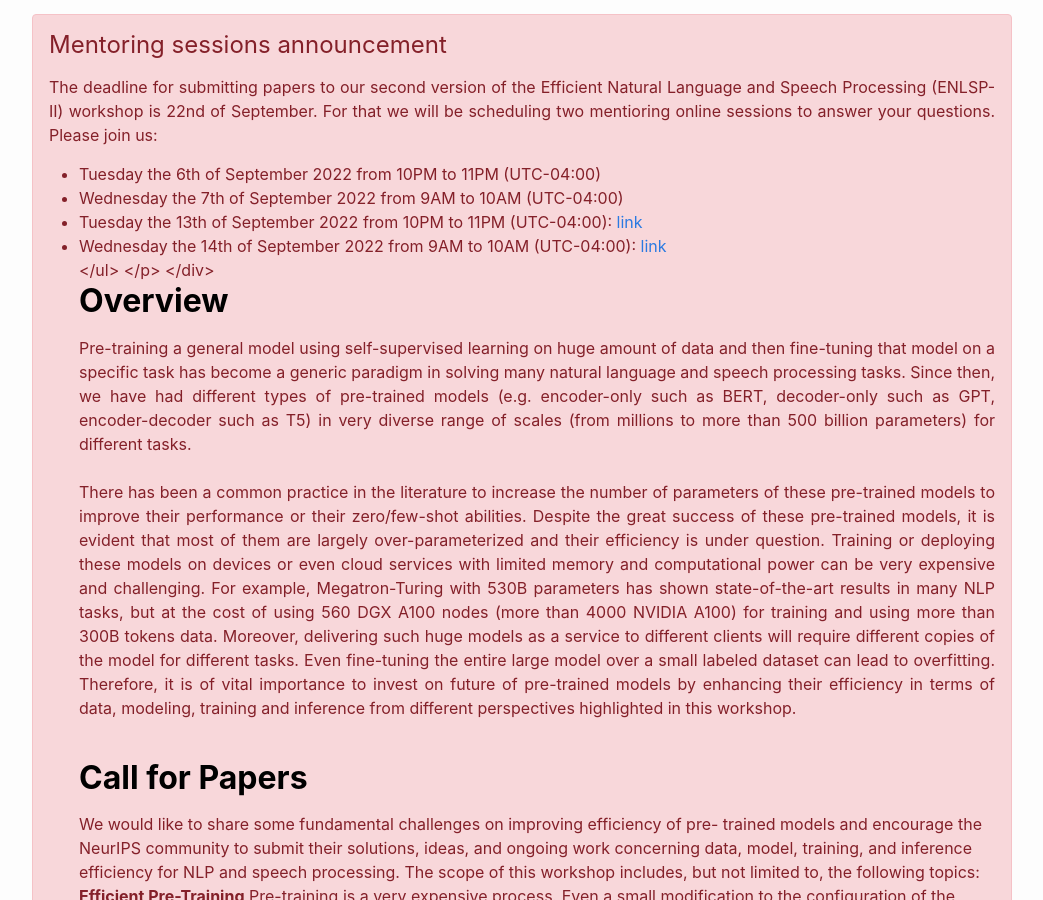
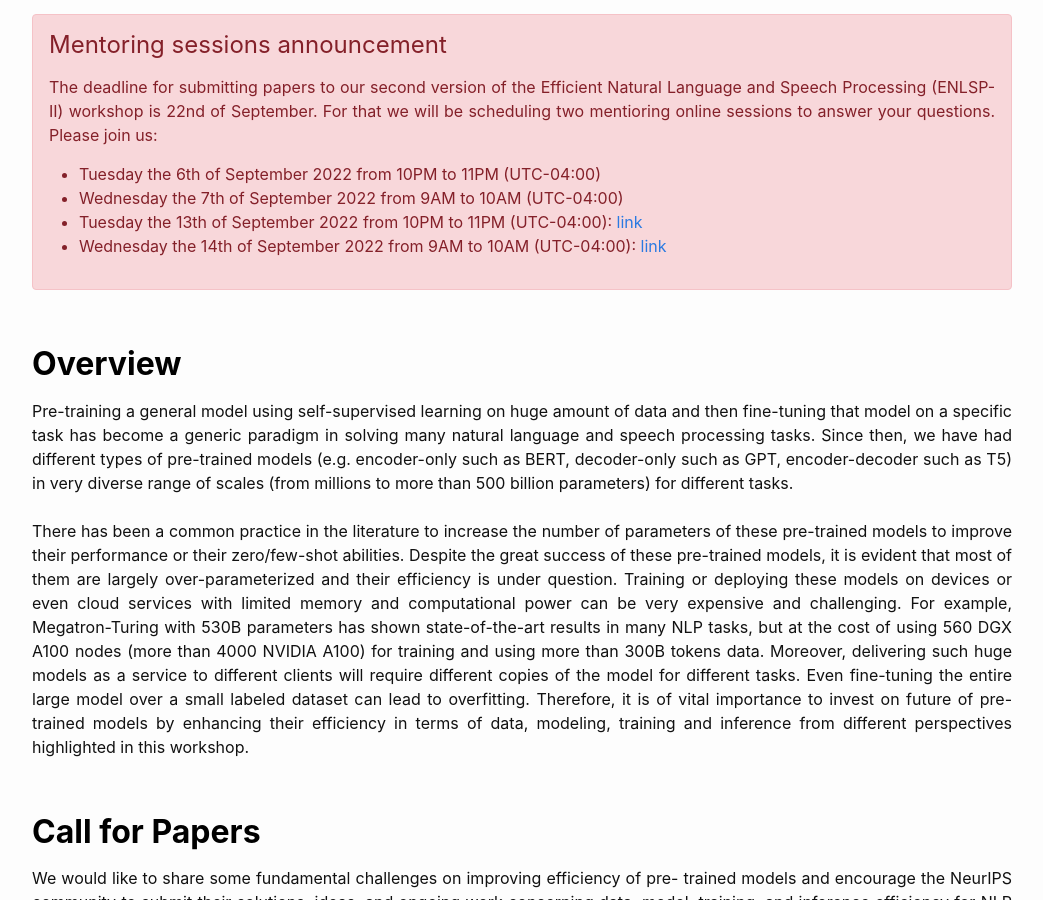
Before and after one commit to neurips2022-enlsp/neurips2022-enlsp.github.io, a Jekyll site: the page built from index.md, in a window 1280 px wide and 900 px high, scrolled down 473 px. Shown: the whole window, without its empty margins (118-1161 px from the left). Built offline with Jekyll 4.4.1, drawn with Linux system fonts in a browser that asks for light colours; nearby versions of some CDN libraries.

```diff
--- a/index.md
+++ b/index.md
@@ -26,8 +26,8 @@ The second version of the Efficient Natural Language and Speech Processing (ENLS
   The deadline for submitting papers to our second version of the Efficient Natural Language and Speech Processing (ENLSP-II) workshop is 22nd of September. For that we will be scheduling two mentioring online sessions to answer your questions. Please join us:
   <br>
   <ul>
-	<li>Tuesday the 6th of September 2022 from 10PM to 11PM (UTC-04:00)
-	<li>Wednesday the 7th of September 2022 from 9AM to 10AM (UTC-04:00)
+	<li>Tuesday the 6th of September 2022 from 10PM to 11PM (UTC-04:00)</li>
+	<li>Wednesday the 7th of September 2022 from 9AM to 10AM (UTC-04:00)</li>
 	<li>Tuesday the 13th of September 2022 from 10PM to 11PM (UTC-04:00): <a href="https://welink.zhumu.com/j/134854021">link</a></li>
 	<li>Wednesday the 14th of September 2022 from 9AM to 10AM (UTC-04:00): <a href="https://welink.zhumu.com/j/130263276">link</a></li>
   </ul>
```
